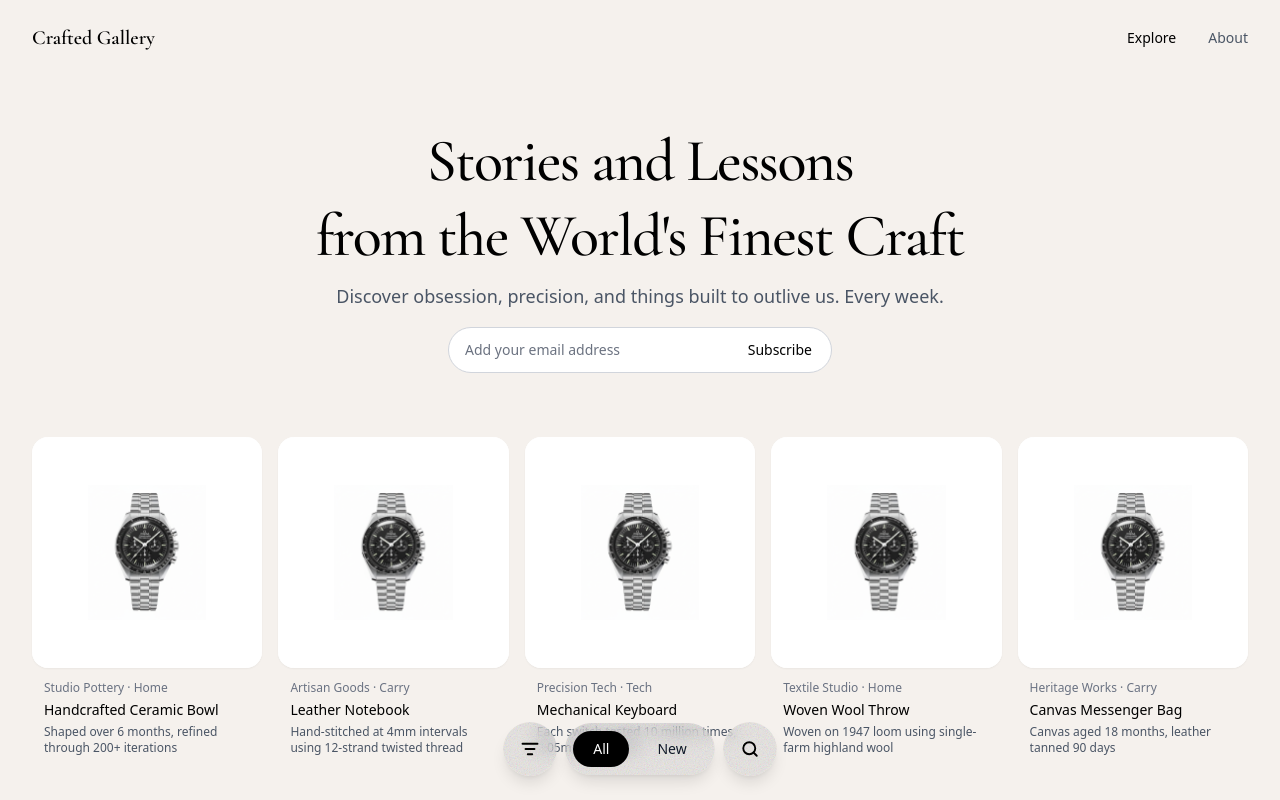
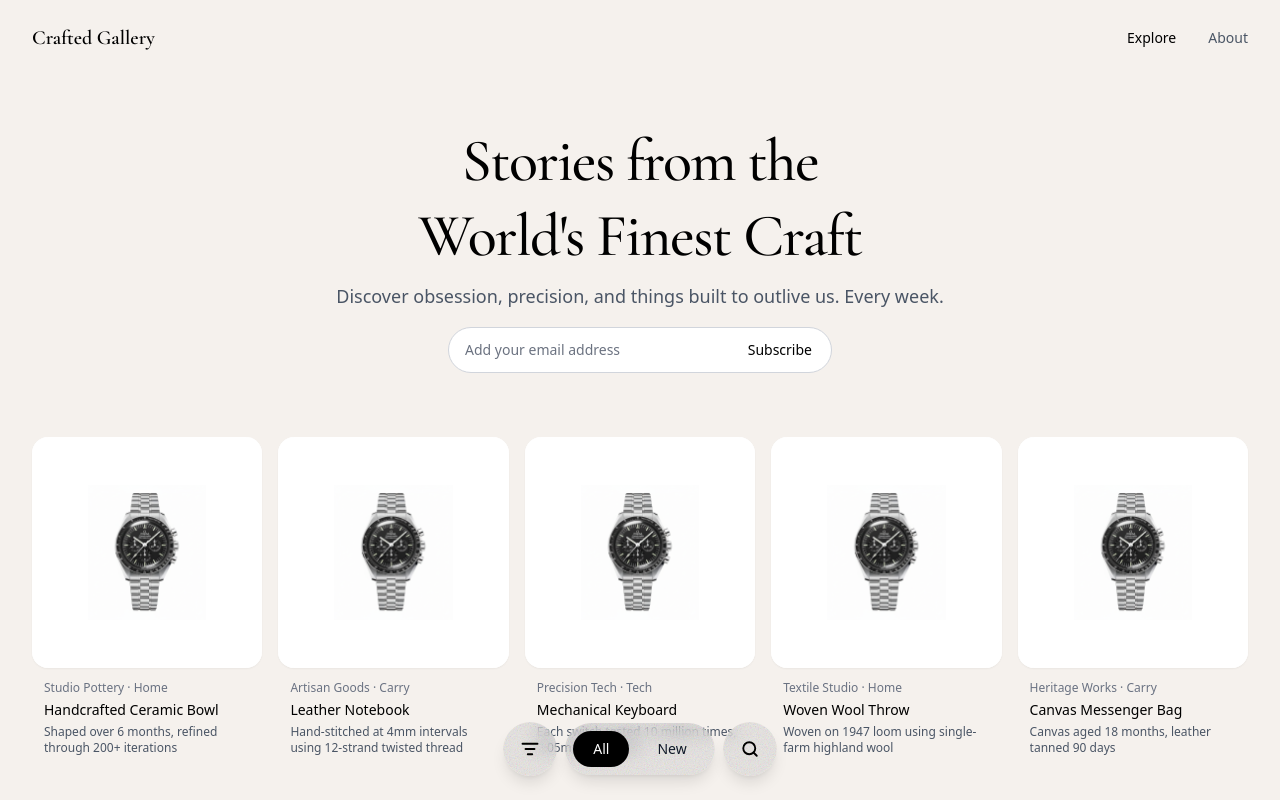
Before and after one commit to Noiddd/craftedgallery, a Next.js app: page / in a window 1280 px wide. Shown: the top 800 px of the page. Built offline with nearby package versions, Linux system fonts and the light colour scheme.

Commit message:
headline change

```diff
--- a/app/(explore)/components/HeroSection.tsx
+++ b/app/(explore)/components/HeroSection.tsx
@@ -6,8 +6,7 @@ export function HeroSection() {
   return (
     <section className="max-w-4xl mx-auto px-4 sm:px-6 lg:px-8 pt-8 sm:pt-12 pb-10 sm:pb-16 text-center">
       <h1 className="text-4xl sm:text-5xl md:text-6xl font-cormorant font-medium text-black mb-2 sm:mb-2 leading-tight tracking-tight">
-        Stories and Lessons <br className="hidden sm:inline" />
-        from the World's Finest Craft{" "}
+        Stories from the <br /> World's Finest Craft
       </h1>
       <p className="text-base sm:text-lg text-gray-600 mb-2 sm:mb-4 max-w-2xl mx-auto leading-relaxed">
         Discover obsession, precision, and things built to outlive us. Every
```
